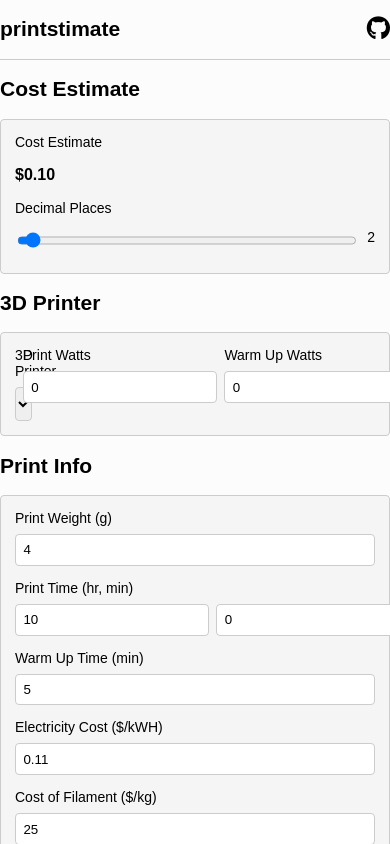
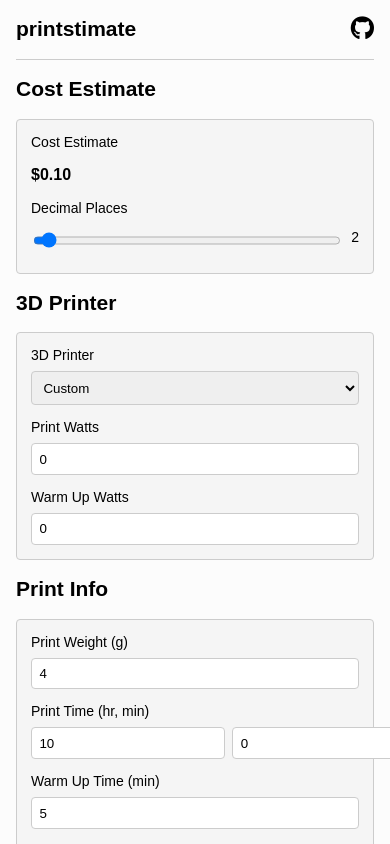
Before and after one commit to willuhmjs/printstimate, a SvelteKit app: page / in a window 390 px wide. Shown: the top 844 px of the page. Built offline with nearby package versions, Linux system fonts and the light colour scheme.

Commit message:
feat: add some mobile optimizations

```diff
--- a/src/routes/+page.svelte
+++ b/src/routes/+page.svelte
@@ -268,4 +268,10 @@
 		text-decoration: underline;
 		color: #666;
 	}
+
+	@media (max-width: 600px) {
+		.printerInput {
+			display: block;
+		}
+	}
 </style>
--- a/src/routes/style.css
+++ b/src/routes/style.css
@@ -3,7 +3,7 @@ body {
 	font-family: sans-serif;
 	font-size: 14px;
 	padding: 0;
-	margin: 0;
+	margin: 0 1rem;
 }
 
 main {
```
